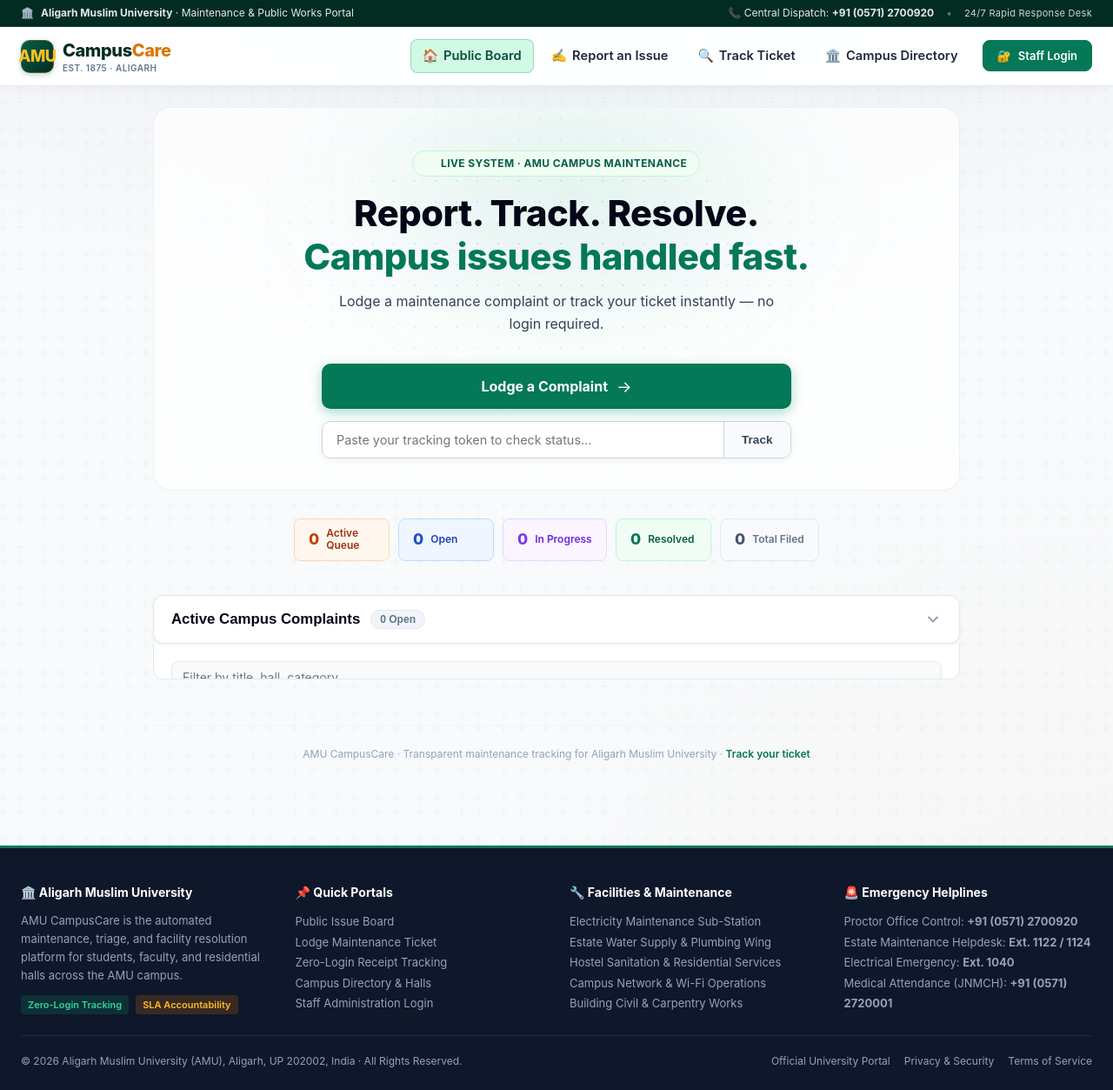
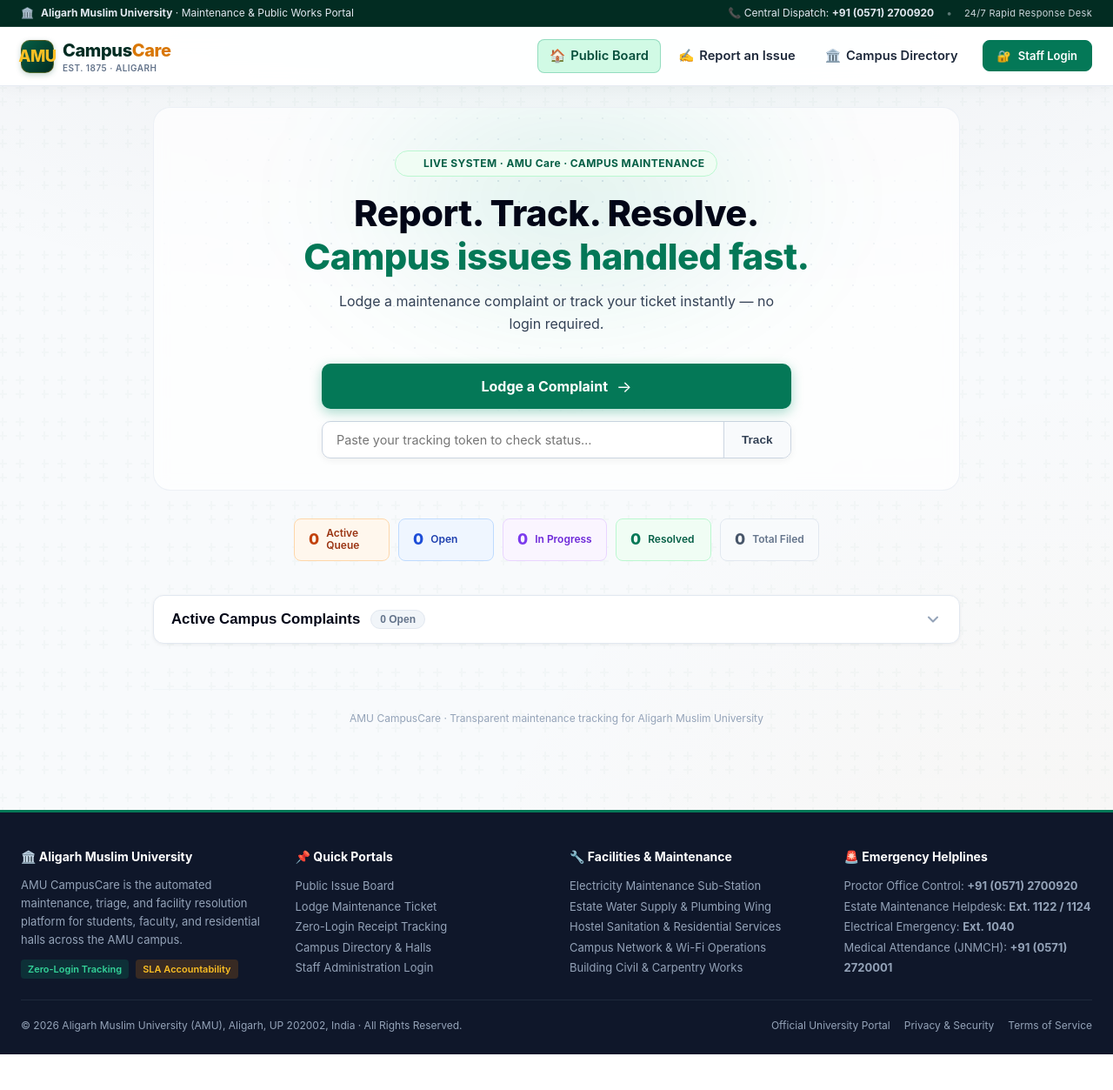
Before and after one commit to dynamic-cod/CampusCare, a Django app: page / in a window 1280 px wide. Shown: the whole page at 87% size. After the commit the page ends 1212 px from the top, so only its background shows below. Run offline with Django 4.2, Linux system fonts and the light colour scheme; data that the repository does not hold is empty.

Commit message:
fix(ui): resolve accordion double-toggle collision and deduplicate track complaint button

```diff
--- a/static/css/animations.css
+++ b/static/css/animations.css
@@ -153,6 +153,7 @@
 
 .grid-accordion-inner {
   overflow: hidden;
+  min-height: 0;
 }
 
 .chevron-rotate {
--- a/static/js/animations.js
+++ b/static/js/animations.js
@@ -55,20 +55,26 @@ function initCursorSpotlight() {
 
 // 3. Fluid Grid Accordions
 function initGridAccordions() {
-  const toggleBtn = document.getElementById('activeToggle');
   const panel = document.getElementById('activePanel');
-  if (!toggleBtn || !panel) return;
+  if (panel && !panel.classList.contains('grid-accordion')) {
+    panel.classList.add('grid-accordion');
+  }
 
-  // Ensure grid accordion class is present
-  panel.classList.add('grid-accordion');
+  // Define global toggleActivePanel function (single source of truth)
+  window.toggleActivePanel = function() {
+    const panel = document.getElementById('activePanel');
+    const chevron = document.getElementById('chevron');
+    const btn = document.getElementById('activeToggle');
+    if (!panel || !btn) return;
 
-  toggleBtn.addEventListener('click', (e) => {
-    e.preventDefault();
     const isOpening = !panel.classList.contains('is-open');
     panel.classList.toggle('is-open', isOpening);
-    toggleBtn.classList.toggle('is-open', isOpening);
-    toggleBtn.setAttribute('aria-expanded', isOpening ? 'true' : 'false');
-  });
+    btn.classList.toggle('is-open', isOpening);
+    btn.setAttribute('aria-expanded', isOpening ? 'true' : 'false');
+    if (chevron) {
+      chevron.style.transform = isOpening ? 'rotate(180deg)' : 'rotate(0deg)';
+    }
+  };
 }
 
 // 4. Upvote Spring Animation Helper
--- a/templates/base.html
+++ b/templates/base.html
@@ -47,9 +47,6 @@
           </a>
           <a class="amu-nav-link" href="{% url 'core:complaint_create' %}">
             <span>✍️</span> Report an Issue
-          </a>
-          <a class="amu-nav-link" href="{% url 'core:tracking_form' %}">
-            <span>🔍</span> Track Ticket
           </a>
           <a class="amu-nav-link" href="{% url 'core:campus_directory' %}">
             <span>🏛️</span> Campus Directory
--- a/templates/core/complaint_form.html
+++ b/templates/core/complaint_form.html
@@ -78,7 +78,7 @@
             <label for="faculty_dept_select" class="block text-xs font-medium text-slate-600 mb-1">Academic Faculty or Department</label>
             <select id="faculty_dept_select"
               class="w-full px-3.5 py-2.5 text-sm bg-white border border-slate-300 rounded-lg text-slate-800 focus:outline-none focus:ring-2 focus:ring-slate-900/10 focus:border-slate-900 transition-colors">
-              <option value="">Select Faculty or Department</option>
+              <option value="">Select Academic Faculty or Teaching Department</option>
               {% for faculty in active_faculties %}
               <optgroup label="{{ faculty.name }} ({{ faculty.code }})">
                 <option value="{{ faculty.name }}" data-type="faculty" data-faculty="{{ faculty.code }}">
--- a/templates/core/home.html
+++ b/templates/core/home.html
@@ -15,7 +15,7 @@
           <span class="radar-ping"></span>
           <span class="radar-dot"></span>
         </span>
-        LIVE SYSTEM · AMU CAMPUS MAINTENANCE
+        LIVE SYSTEM · AMU Care · CAMPUS MAINTENANCE
       </div>
 
       <h1 class="reveal-up delay-1" style="margin:0 0 12px; font-size:clamp(1.75rem,4vw,2.6rem); font-weight:800; color:var(--amu-navy-950); line-height:1.2; letter-spacing:-.5px;">
@@ -93,10 +93,10 @@
   </section>
 
   {# Active Complaints Dropdown / Accordion Panel #}
-  <section id="activeComplaintsSection" class="reveal-up delay-5" style="margin-bottom:52px;">
+  <section id="activeComplaintsSection" style="margin-bottom:52px;">
 
     {# ── Accordion Header / Toggle Button ── #}
-    <button id="activeToggle" onclick="toggleActivePanel()"
+    <button id="activeToggle" type="button" onclick="toggleActivePanel()"
             class="spotlight-card btn-tactile"
             style="width:100%; display:flex; align-items:center; justify-content:space-between;
                    background:#fff; border:1.5px solid #e2e8f0; border-radius:12px;
@@ -130,7 +130,8 @@
 
     {# ── Collapsible Panel Body ── #}
     <div id="activePanel" class="grid-accordion" style="border-radius:0 0 12px 12px;">
-      <div class="grid-accordion-inner" style="border:1.5px solid #e2e8f0; border-top:none; border-radius:0 0 12px 12px; background:#fff; padding:20px;">
+      <div class="grid-accordion-inner" style="min-height:0; overflow:hidden;">
+        <div style="border:1.5px solid #e2e8f0; border-top:none; border-radius:0 0 12px 12px; background:#fff; padding:20px;">
 
         {# ── Mini Dept Breakdown Bar ── #}
         {% if dept_breakdown %}
@@ -284,16 +285,16 @@
           {% endif %}
         </div>
 
-      </div>
-    </div>
+        </div>{# /inner padding border box #}
+      </div>{# /grid-accordion-inner #}
+    </div>{# /activePanel #}
 
   </section>
 
   {# Footer Note #}
   <div style="text-align:center; padding:0 0 40px; color:#94a3b8; font-size:12px; border-top:1px solid #f1f5f9; padding-top:24px;">
     <p style="margin:0;">
-      AMU CampusCare · Transparent maintenance tracking for Aligarh Muslim University ·
-      <a href="{% url 'core:tracking_form' %}" style="color:var(--amu-emerald-700); font-weight:600; text-decoration:none;">Track your ticket</a>
+      AMU CampusCare · Transparent maintenance tracking for Aligarh Muslim University
     </p>
   </div>
 
@@ -328,16 +329,14 @@
     const panel   = document.getElementById('activePanel');
     const chevron = document.getElementById('chevron');
     const btn     = document.getElementById('activeToggle');
-    const isOpen  = panel.classList.contains('is-open');
+    if (!panel || !btn) return;
 
-    if (isOpen) {
-      panel.classList.remove('is-open');
-      btn.classList.remove('is-open');
-      btn.setAttribute('aria-expanded', 'false');
-    } else {
-      panel.classList.add('is-open');
-      btn.classList.add('is-open');
-      btn.setAttribute('aria-expanded', 'true');
+    const isOpening = !panel.classList.contains('is-open');
+    panel.classList.toggle('is-open', isOpening);
+    btn.classList.toggle('is-open', isOpening);
+    btn.setAttribute('aria-expanded', isOpening ? 'true' : 'false');
+    if (chevron) {
+      chevron.style.transform = isOpening ? 'rotate(180deg)' : 'rotate(0deg)';
     }
   }
 
@@ -372,13 +371,6 @@
 
     const countEl = document.getElementById('activeCount');
     if (countEl) countEl.textContent = visible + ' issue' + (visible === 1 ? '' : 's');
-
-    // Recalculate accordion height for smooth expansion
-    const panel = document.getElementById('activePanel');
-    const btn   = document.getElementById('activeToggle');
-    if (btn.getAttribute('aria-expanded') === 'true') {
-      panel.style.maxHeight = panel.scrollHeight + 400 + 'px';
-    }
   }
 
   // ── 3. AJAX Upvote (fetch + localStorage spam guard) ──
```
